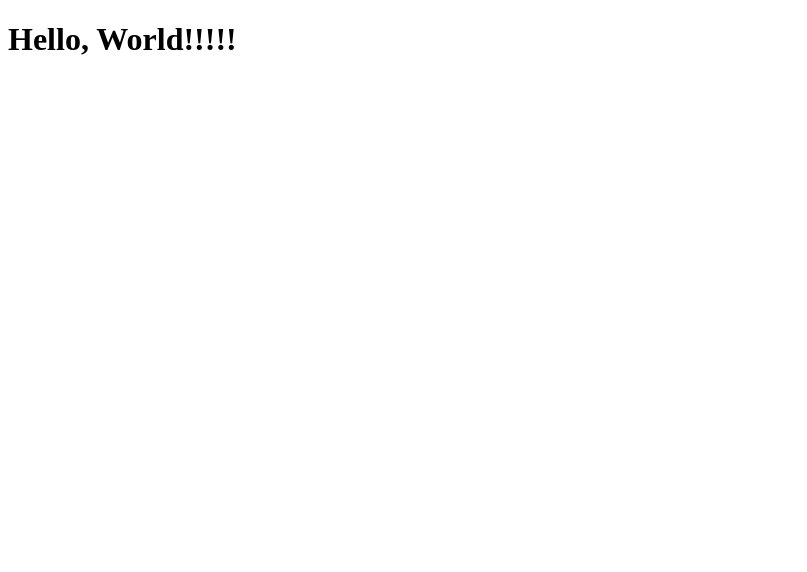
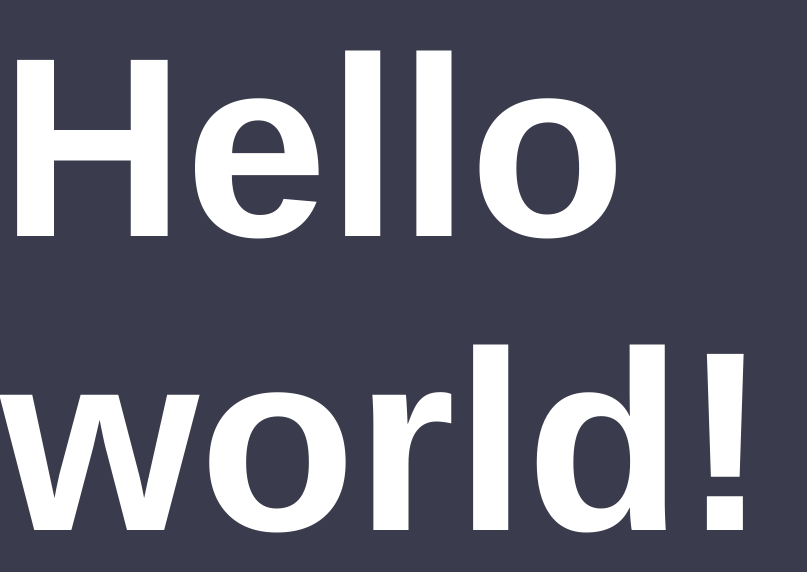
Before and after one commit to saboyagustavo/github-explorer, a React app: page / in a window 1280 px wide. Shown: the top 572 px of the page, without its empty margins (0-807 px from the left). Built offline with nearby package versions, Linux system fonts and the light colour scheme.

Commit message:
Importing CSS files and using SASS.

```diff
--- a/package.json
+++ b/package.json
@@ -20,7 +20,11 @@
         "@babel/preset-react": "^7.12.13",
         "babel-loader": "^8.2.2",
         "cross-env": "^7.0.3",
+        "css-loader": "^5.1.1",
         "html-webpack-plugin": "^5.3.1",
+        "node-sass": "^5.0.0",
+        "sass-loader": "^11.0.1",
+        "style-loader": "^2.0.0",
         "webpack": "^5.24.4",
         "webpack-cli": "^4.5.0",
         "webpack-dev-server": "^3.11.2"
--- a/src/App.jsx
+++ b/src/App.jsx
@@ -1,3 +1,5 @@
+import './styles/global.scss';
+
 export function App() {
-    return <h1>Hello, World!!!!!</h1>;
+    return <h1>Hello world!</h1>;
 }
--- /dev/null
+++ b/src/styles/global.scss
@@ -0,0 +1,16 @@
+* {
+    margin: 0;
+    padding: 0;
+    box-sizing: border-box;
+    list-style: none;
+}
+
+body {
+    background: #3a3b4c;
+    font-family: 'Helvetica', 'Arial', sans-serif;
+    color: #ffffff;
+
+    h1 {
+        font-size: 32vh;
+    }
+}
--- a/webpack.config.js
+++ b/webpack.config.js
@@ -28,6 +28,11 @@ module.exports = {
                 exclude: /node_modules/,
                 use: 'babel-loader',
             },
+            {
+                test: /\.scss$/,
+                exclude: /node_modules/,
+                use: ['style-loader', 'css-loader', 'sass-loader'],
+            },
         ],
     },
 };
```
Also changed, not shown: 2 other files (tests, documents, lock files or other folders).
